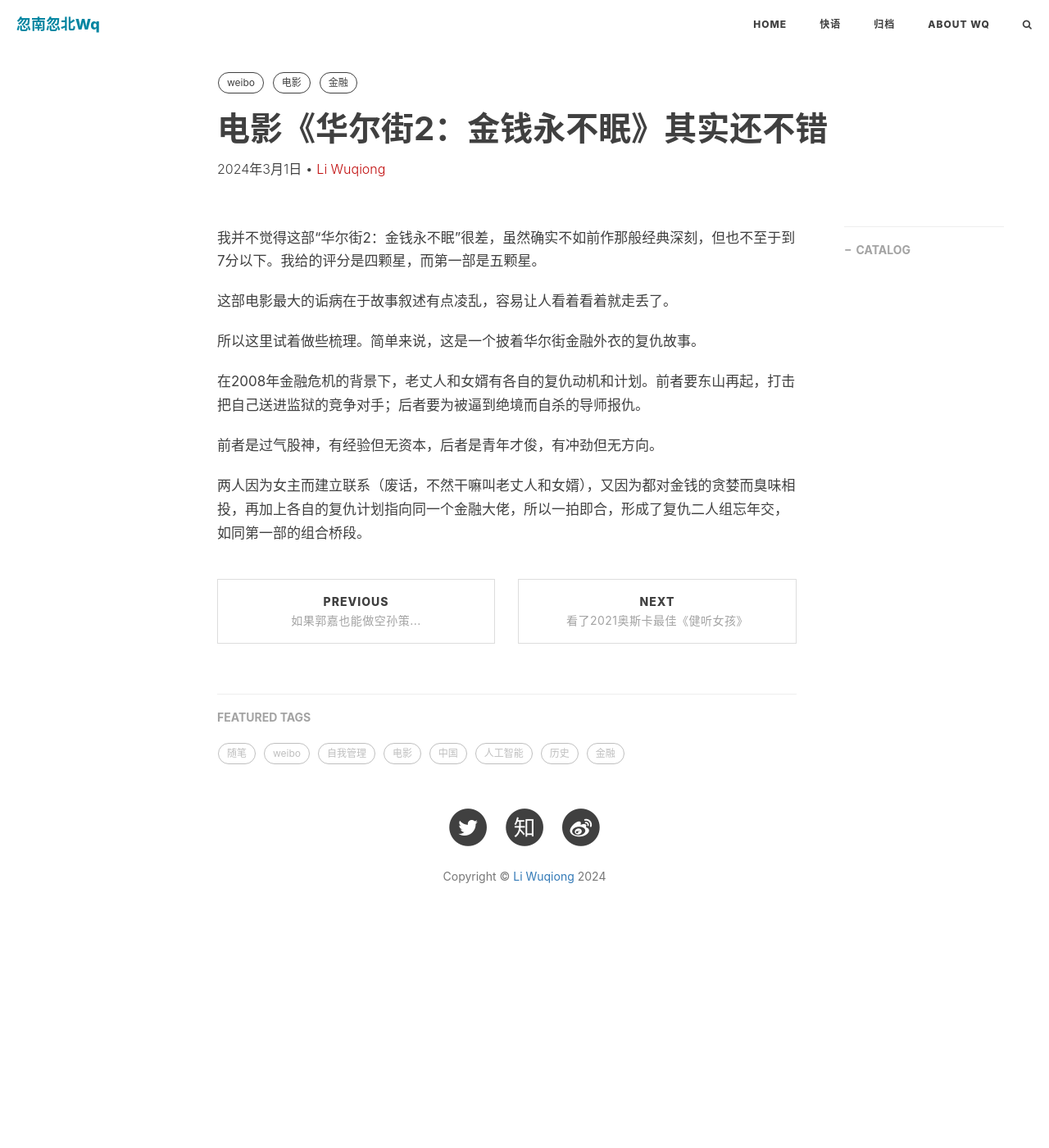
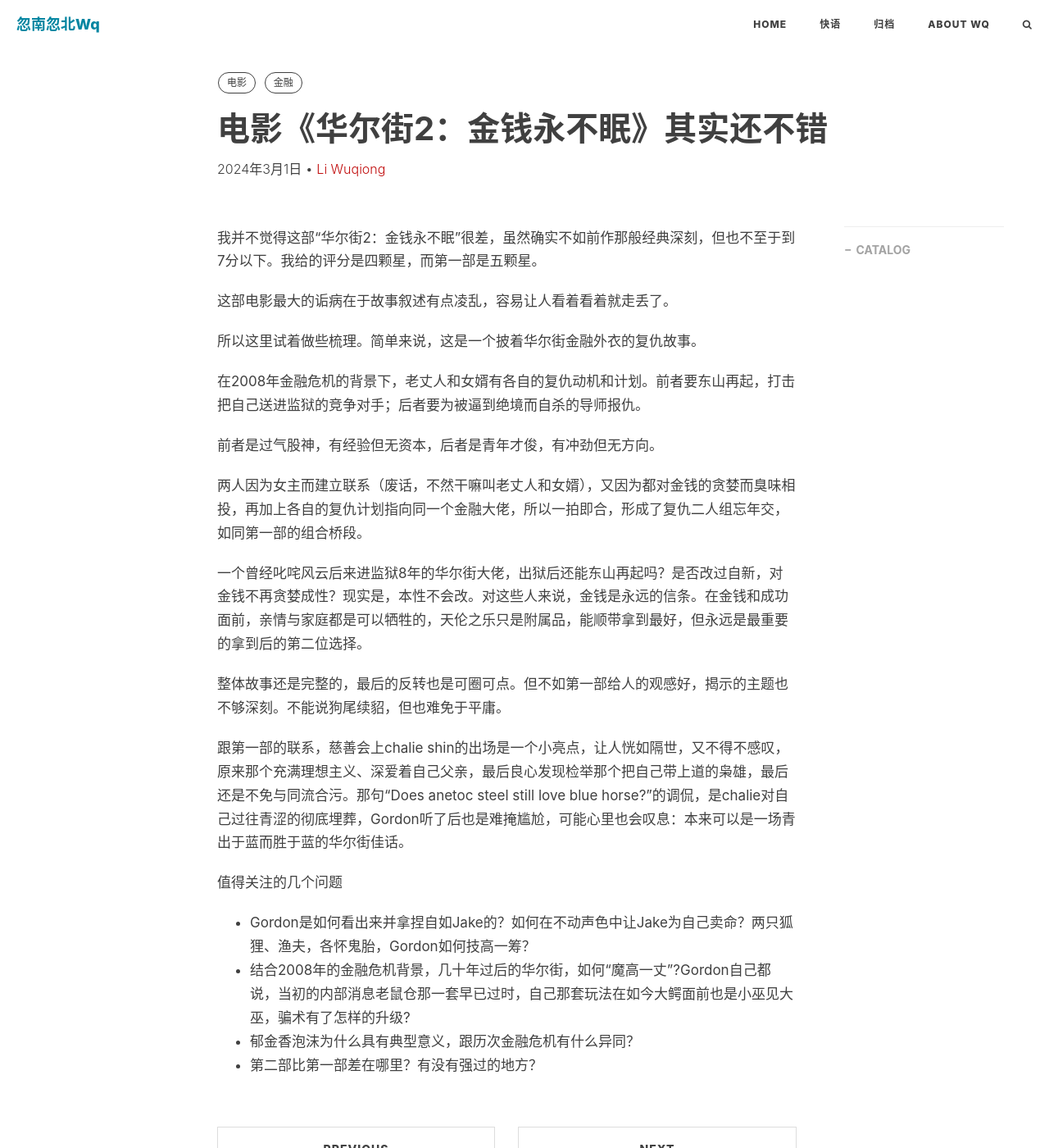
Before and after one commit to liwuqiong/blog_zh, a Jekyll site: the page built from _posts/2024Q1/2024-03-01-电影《华尔街2：金钱永不眠》其实还不错.md, in a window 1280 px wide and 1400 px high. Shown: the whole window at 82% size. Built offline with Jekyll 4.4.1, drawn with Linux system fonts in a browser that asks for light colours; nearby versions of some CDN libraries; comment, search, counter and statistics services are not loaded.

Commit message:
liwuqiong: 2024-03-11 22:34:25

```diff
--- a/_posts/2024Q1/2024-03-01-电影《华尔街2：金钱永不眠》其实还不错.md
+++ b/_posts/2024Q1/2024-03-01-电影《华尔街2：金钱永不眠》其实还不错.md
@@ -2,7 +2,6 @@
 title: 电影《华尔街2：金钱永不眠》其实还不错
 subtitle:
 tags:
-- weibo
 - 电影
 - 金融
 date: 2024-03-01
@@ -21,3 +20,15 @@
 前者是过气股神，有经验但无资本，后者是青年才俊，有冲劲但无方向。
 
 两人因为女主而建立联系（废话，不然干嘛叫老丈人和女婿），又因为都对金钱的贪婪而臭味相投，再加上各自的复仇计划指向同一个金融大佬，所以一拍即合，形成了复仇二人组忘年交，如同第一部的组合桥段。
+
+一个曾经叱咤风云后来进监狱8年的华尔街大佬，出狱后还能东山再起吗？是否改过自新，对金钱不再贪婪成性？现实是，本性不会改。对这些人来说，金钱是永远的信条。在金钱和成功面前，亲情与家庭都是可以牺牲的，天伦之乐只是附属品，能顺带拿到最好，但永远是最重要的拿到后的第二位选择。
+
+整体故事还是完整的，最后的反转也是可圈可点。但不如第一部给人的观感好，揭示的主题也不够深刻。不能说狗尾续貂，但也难免于平庸。
+
+跟第一部的联系，慈善会上chalie shin的出场是一个小亮点，让人恍如隔世，又不得不感叹，原来那个充满理想主义、深爱着自己父亲，最后良心发现检举那个把自己带上道的枭雄，最后还是不免与同流合污。那句“Does anetoc steel still love blue horse?"的调侃，是chalie对自己过往青涩的彻底埋葬，Gordon听了后也是难掩尴尬，可能心里也会叹息：本来可以是一场青出于蓝而胜于蓝的华尔街佳话。
+
+值得关注的几个问题
+- Gordon是如何看出来并拿捏自如Jake的？如何在不动声色中让Jake为自己卖命？两只狐狸、渔夫，各怀鬼胎，Gordon如何技高一筹？
+- 结合2008年的金融危机背景，几十年过后的华尔街，如何“魔高一丈"?Gordon自己都说，当初的内部消息老鼠仓那一套早已过时，自己那套玩法在如今大鳄面前也是小巫见大巫，骗术有了怎样的升级?
+- 郁金香泡沫为什么具有典型意义，跟历次金融危机有什么异同？
+- 第二部比第一部差在哪里？有没有强过的地方？
```
Also changed, not shown: _posts/日常写作草稿.md (+17 -0 lines).
